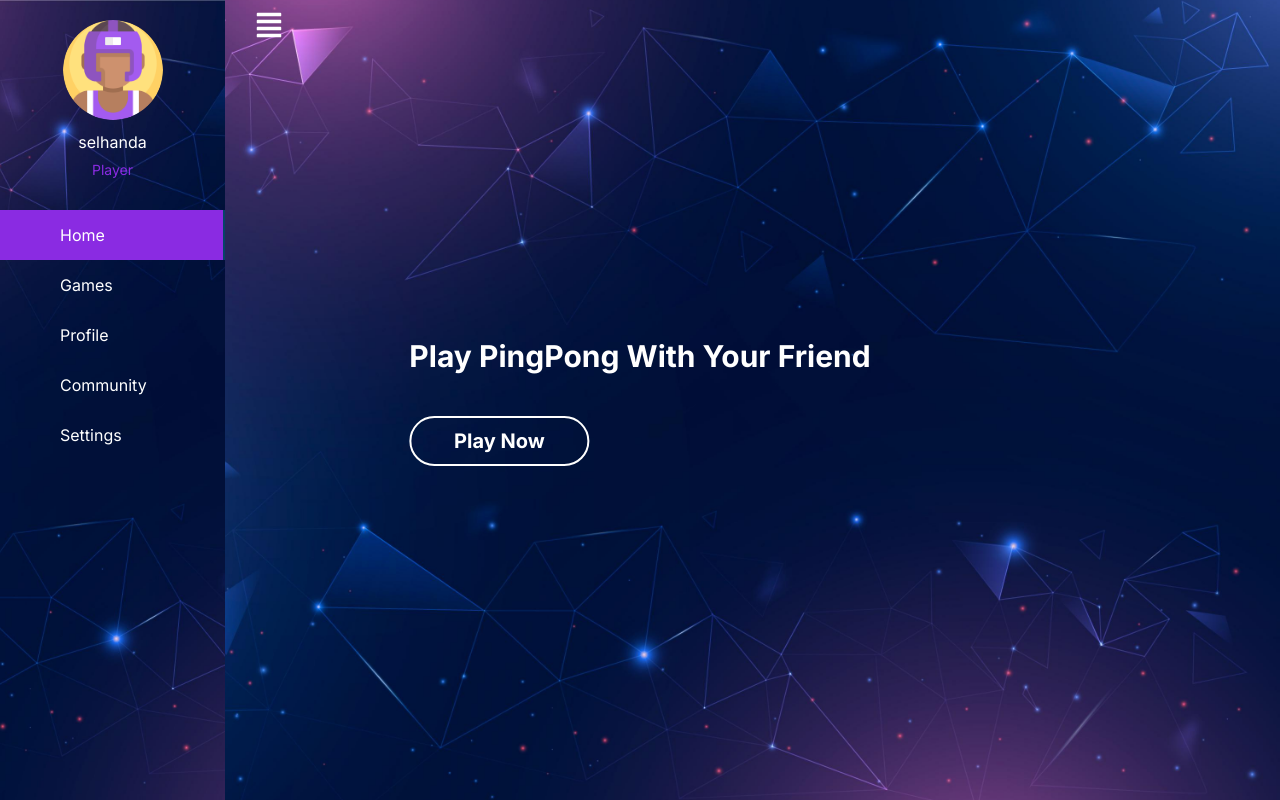
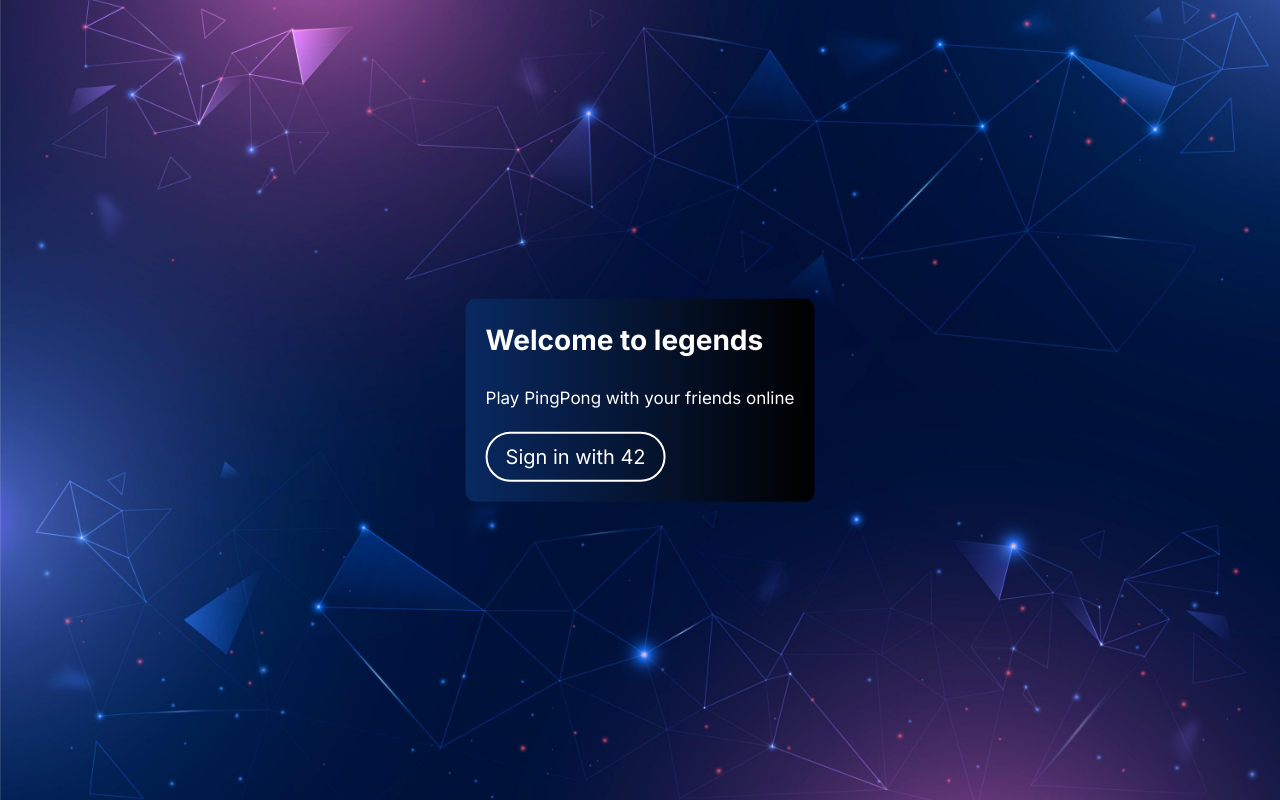
Before and after one commit to herrsaid/ft_transcendence, a Next.js app in the folder Frontend/: page / in a window 1280 px wide. Built offline with nearby package versions, Linux system fonts and the light colour scheme.

Commit message:
edit login page

```diff
--- a/Frontend/app/Components/Welcome.css
+++ b/Frontend/app/Components/Welcome.css
@@ -11,13 +11,22 @@
     left: 50%;
     top:50%;
     transform: translate(-50%, -50%);
+    background: linear-gradient(90deg,#092962, #000);
+    border-radius: 10px;
+    padding: 20px;
   }
 
 
   .main_home h2{
-    font-size: 30px;
-    margin-bottom: 8%;
+    font-size: 28px;
+    margin-bottom: 25px;
     font-weight: bold;
+  }
+
+  .main_home p{
+    font-size: 17px;
+    margin-bottom: 20px;
+
   }
 
   .main_home button{
@@ -29,5 +38,14 @@
     border: 2px solid var(--color-light);
     color: var(--color-light);
     font-size: 20px;
-    font-weight: bold;
+    transition: 0.3s;
+
   }
+
+  .main_home button:hover{
+
+    background-color: var(--color-light);
+    color: #092962;
+
+
+  }
--- a/Frontend/app/Components/Welcome.tsx
+++ b/Frontend/app/Components/Welcome.tsx
@@ -1,19 +1,17 @@
 import Link from 'next/link'
 import './Welcome.css'
-import SideNavBar from './SideNavBar/SideNavBar';
-
 
 export default function Welcome()
 {
     return(
         <>
-        <SideNavBar/>
         <div className="w">
                 <div className="container">
                 <div className="main_home">
-                    <h2>Play PingPong With Your Friend</h2>
-                    <Link href="/Games">
-                        <button>Play Now</button>
+                    <h2>Welcome to legends</h2>
+                    <p>Play PingPong with your friends online</p>
+                    <Link href="http://localhost:1337/api/auth/42">
+                        <button>Sign in with 42</button>
                     </Link>
 
                 </div>
```
